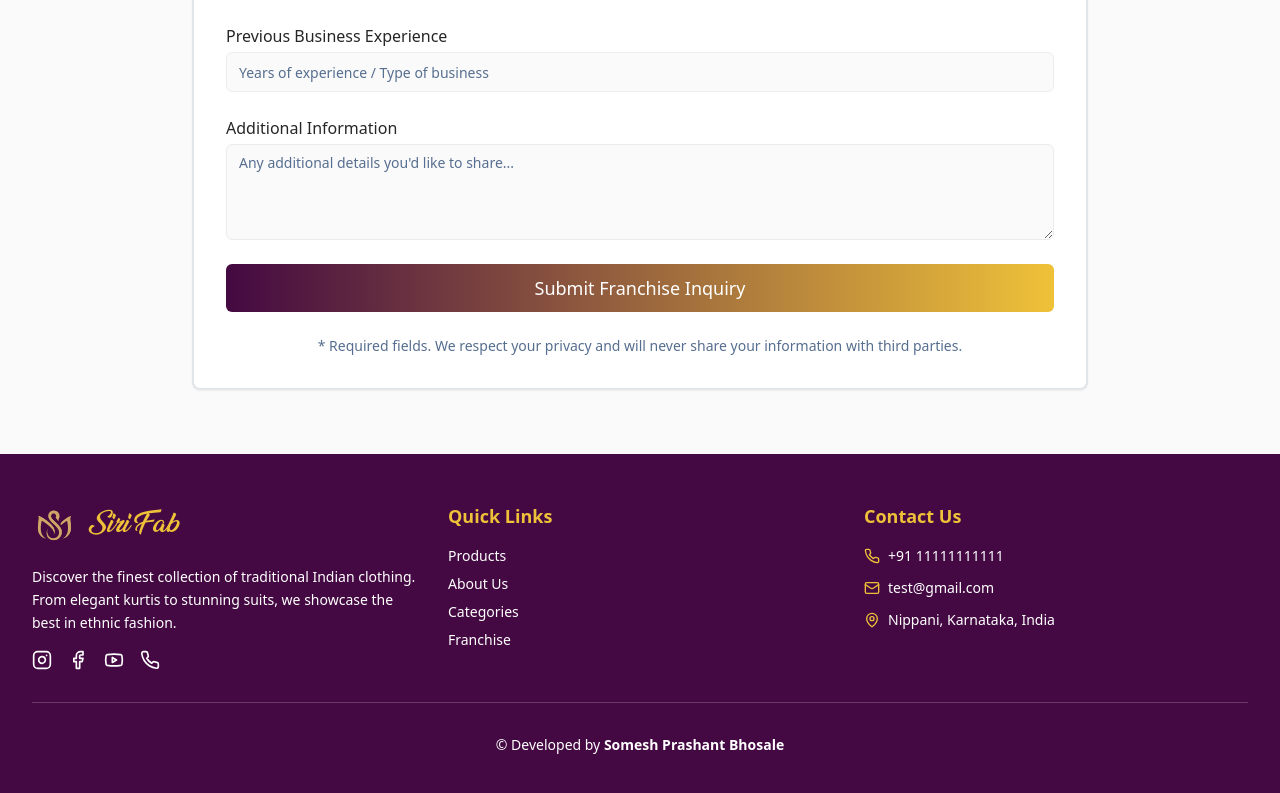
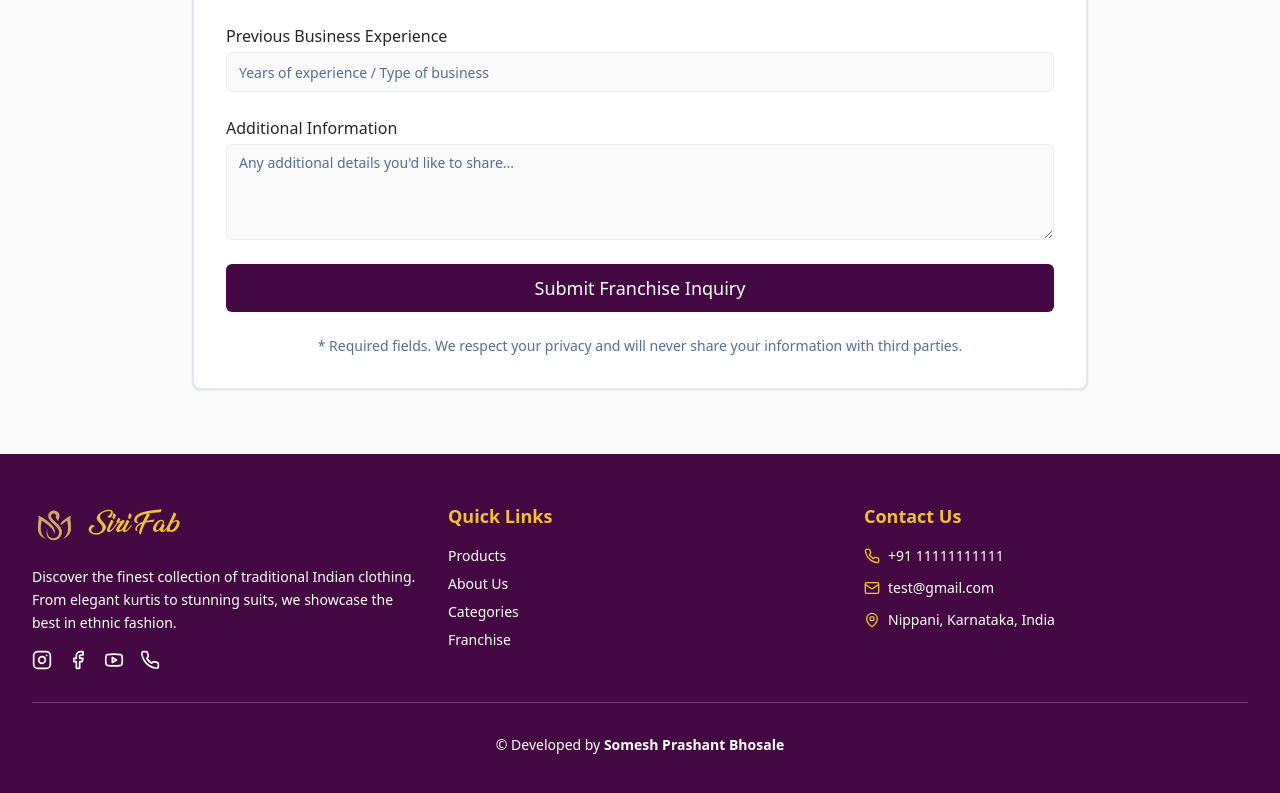
Before and after one commit to someshbhosale/Siri-Fab_Prod, a React (Vite) app: page /franchise in a window 1280 px wide. Shown: the part 2489-3282 px from the top of the page. Built offline with nearby package versions, Linux system fonts and the light colour scheme.

Commit message:
Button Colour Change

```diff
--- a/src/pages/Cart.tsx
+++ b/src/pages/Cart.tsx
@@ -48,7 +48,7 @@ const Cart = () => {
               Looks like you haven't added anything to your cart yet.
             </p>
             <Link to="/">
-              <Button className="bg-gradient-to-r from-primary to-secondary hover:from-primary/90 hover:to-secondary/90">
+              <Button className="bg-primary text-primary-foreground hover:bg-primary/90">
                 Continue Shopping
               </Button>
             </Link>
@@ -154,7 +154,7 @@ const Cart = () => {
                 </div>
 
                 <Button
-                  className="w-full bg-gradient-to-r from-primary to-secondary hover:from-primary/90 hover:to-secondary/90 text-primary-foreground"
+                  className="w-full bg-primary text-primary-foreground hover:bg-primary/90"
                   onClick={handleCheckout}
                 >
                   Checkout via WhatsApp
--- a/src/pages/Franchise.tsx
+++ b/src/pages/Franchise.tsx
@@ -157,7 +157,7 @@ Thank you!`;
           <p className="text-xl mb-8">
             Be part of India's leading ethnic fashion franchise and build your successful business
           </p>
-          <Badge className="bg-gold text-royal-purple text-lg px-6 py-2">
+          <Badge className="bg-gold text-royal-purple text-lg px-6 py-2 hover:bg-primary/90 hover:text-white transition-colors duration-300">
             Franchise Opportunities Available
           </Badge>
         </div>
@@ -433,7 +433,7 @@ Thank you!`;
                 <Button
                   type="submit"
                   size="lg"
-                  className="w-full bg-gradient-to-r from-primary to-secondary hover:from-primary/90 hover:to-secondary/90 text-primary-foreground text-lg py-6"
+                  className="w-full bg-primary hover:primary/90 text-primary-foreground text-lg py-6"
                 >
                   Submit Franchise Inquiry
                 </Button>
```
